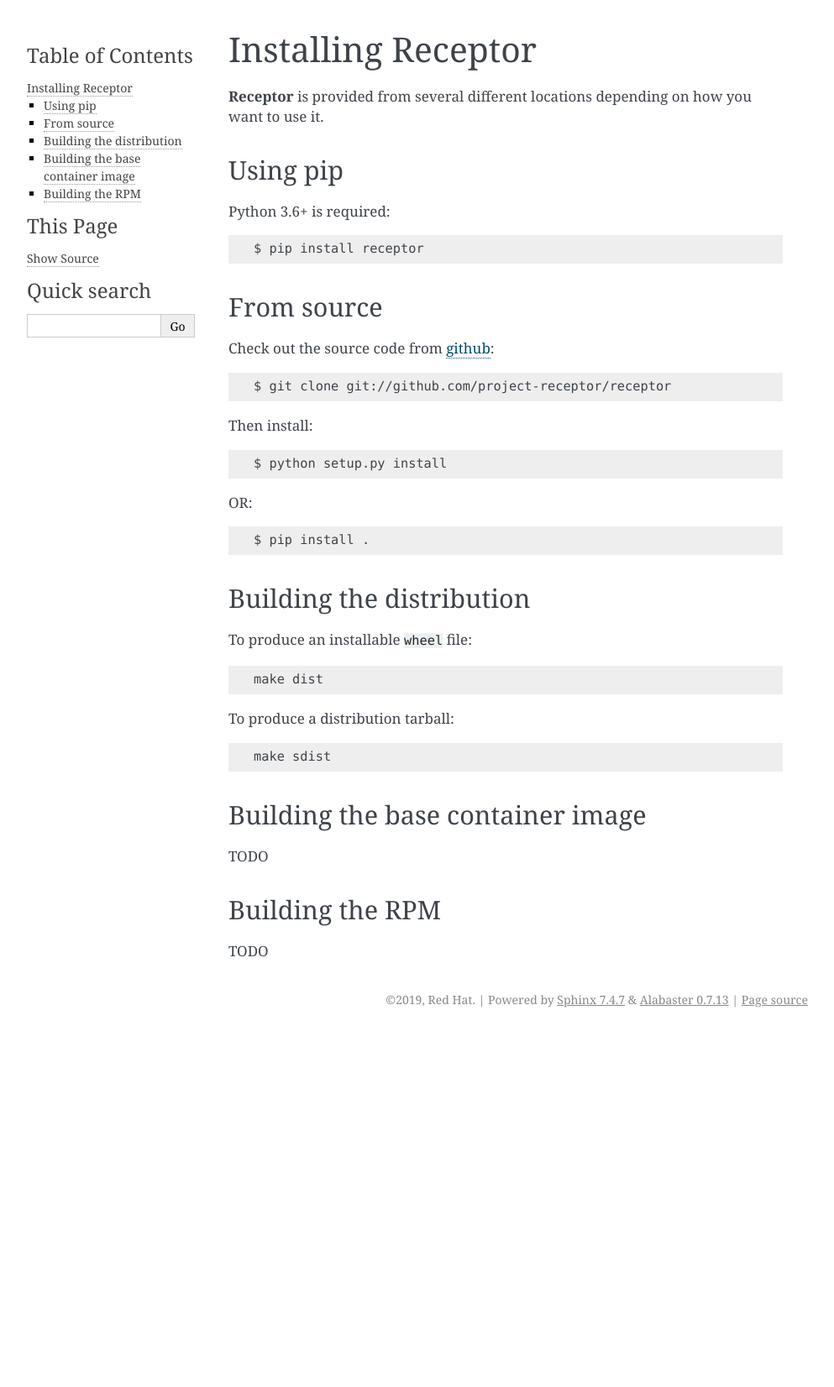
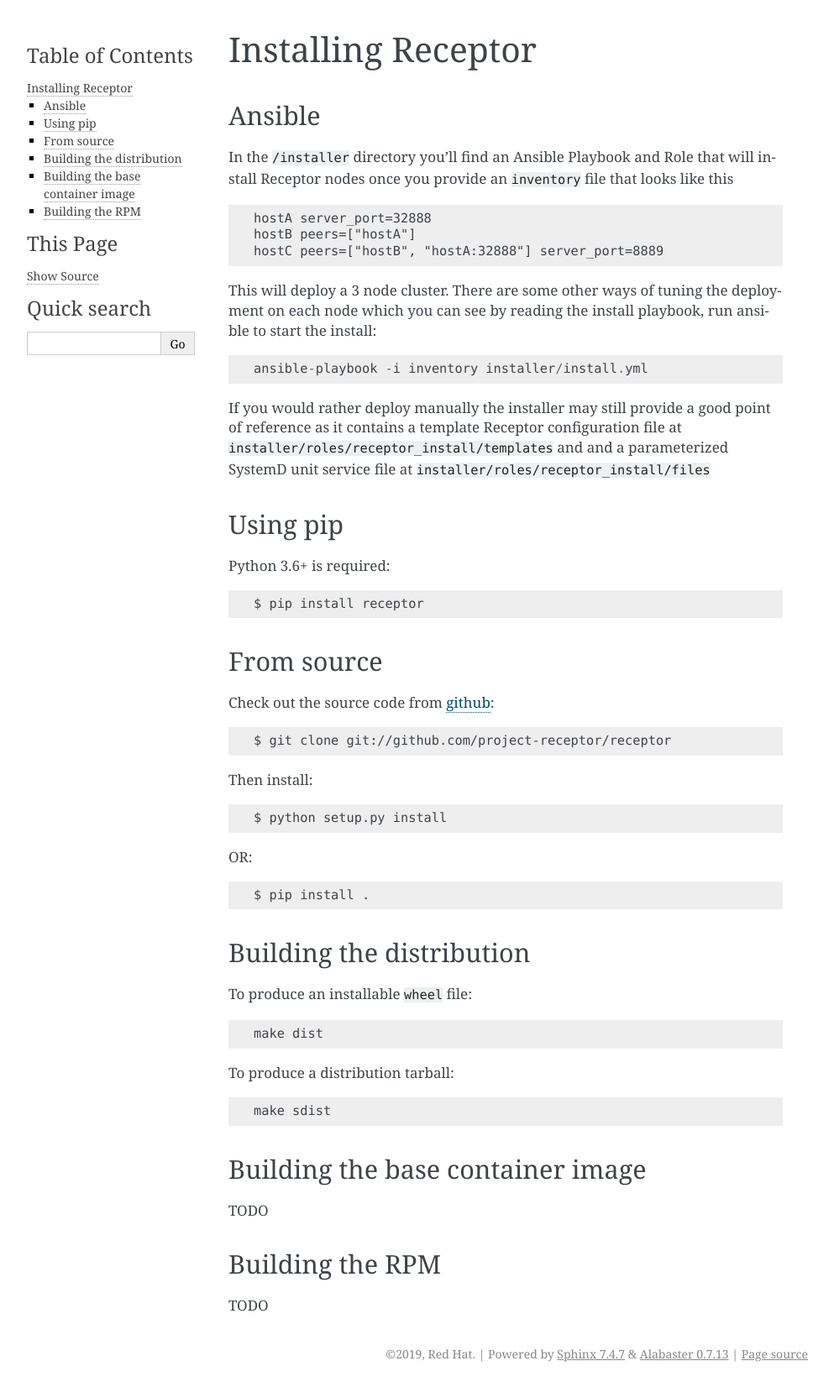
Before and after one commit to project-receptor/python-receptor, a Sphinx documentation site: the page built from docs/install.rst, in a window 1280 px wide. Shown: the whole page at 84% size, without its empty margins (148-1141 px from the left). Built offline with Sphinx 7.4.7, drawn with Linux system fonts in a browser that asks for light colours; before the commit the page ends 1230 px from its top, so only the background shows below that.

Commit message:
Adding installer invocation and details

```diff
--- a/docs/install.rst
+++ b/docs/install.rst
@@ -3,8 +3,27 @@
 Installing Receptor
 ===================
 
-**Receptor** is provided from several different locations depending on how you
-want to use it.
+Ansible
+-------
+
+In the ``/installer`` directory you'll find an Ansible Playbook and Role that will install
+Receptor nodes once you provide an ``inventory`` file that looks like this
+
+.. code-block:: yaml
+
+  hostA server_port=32888
+  hostB peers=["hostA"]
+  hostC peers=["hostB", "hostA:32888"] server_port=8889
+
+This will deploy a 3 node cluster. There are some other ways of tuning the deployment on each node
+which you can see by reading the install playbook, run ansible to start the install::
+
+  ansible-playbook -i inventory installer/install.yml
+
+If you would rather deploy manually the installer may still provide a good point of reference
+as it contains a template Receptor configuration file at
+``installer/roles/receptor_install/templates`` and and a parameterized SystemD unit service
+file at ``installer/roles/receptor_install/files``
 
 Using pip
 ---------
```
Also changed, not shown: docs/interface.rst (deleted, +0 -13 lines), docs/running.rst (deleted, +0 -108 lines), docs/managing.rst (line endings or trailing spaces), 4 other files.
